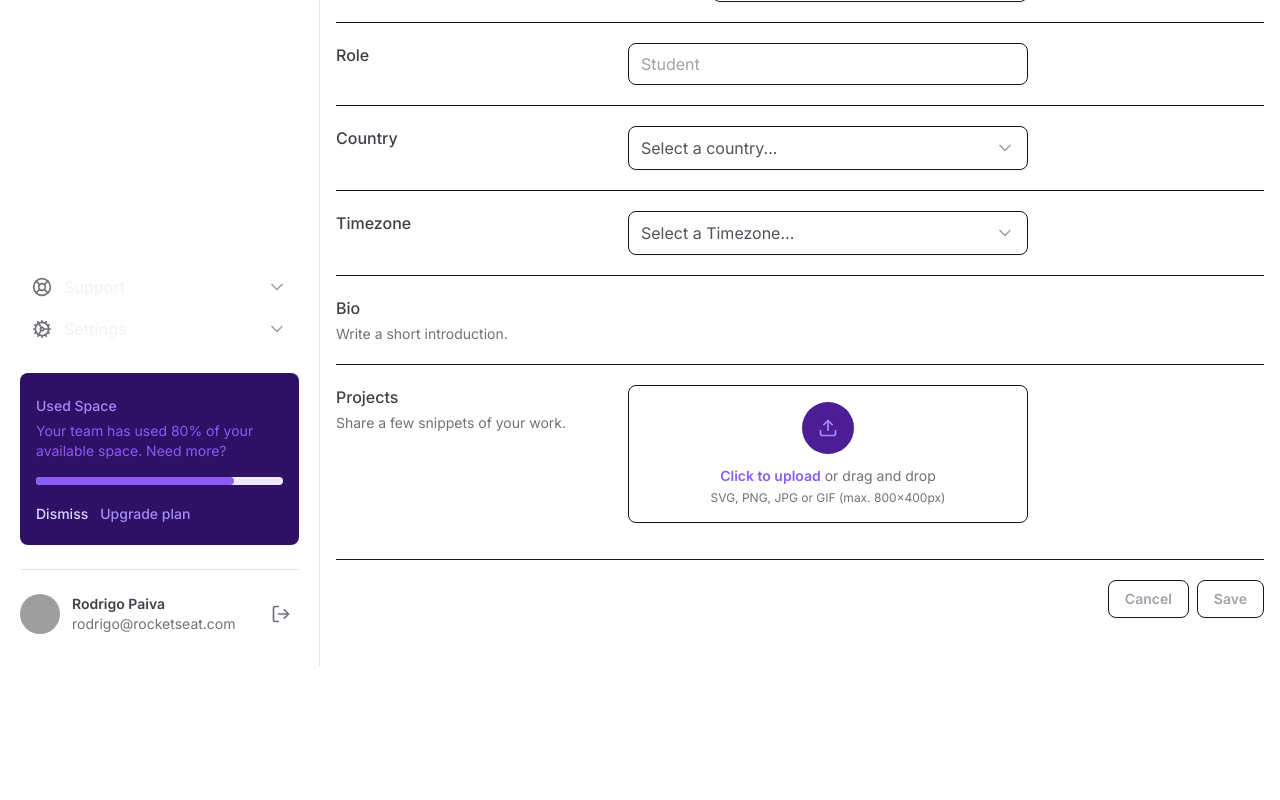
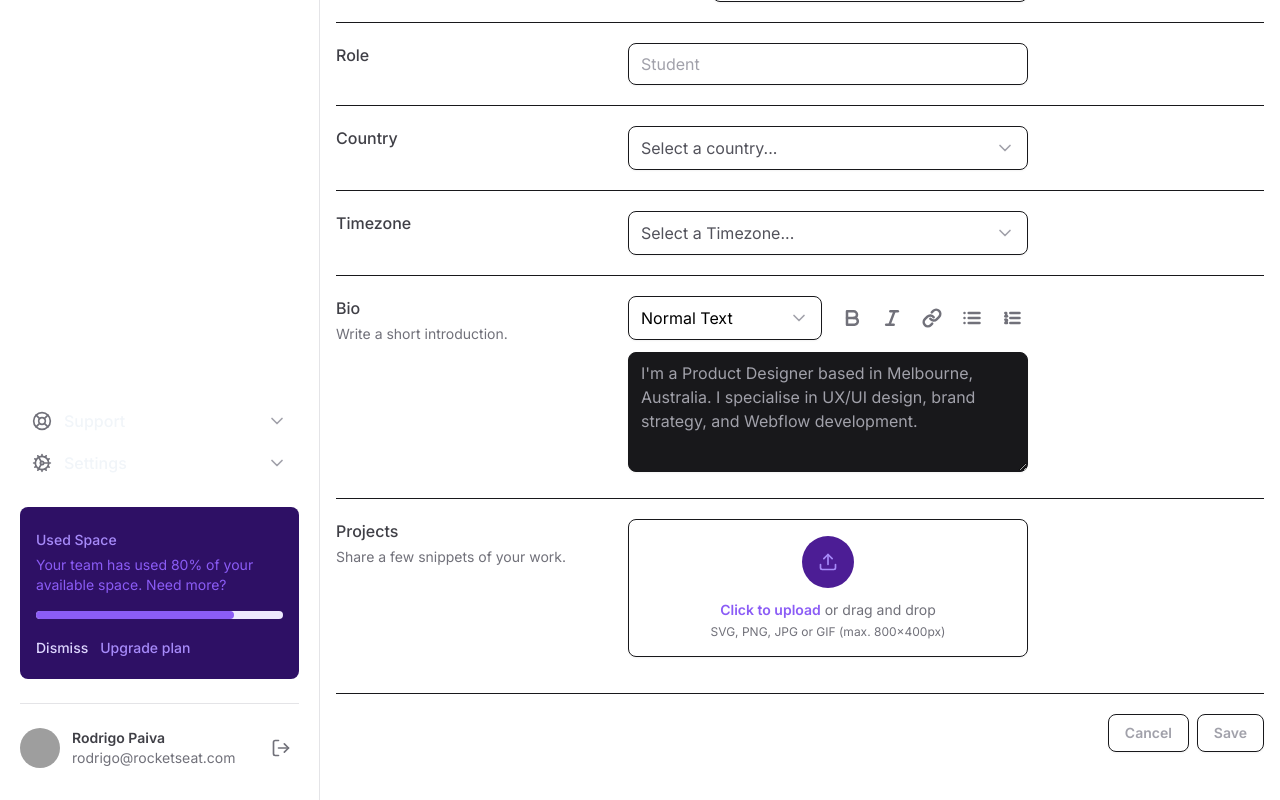
Before and after one commit to rdg-404/untitled-ui, a Next.js app: page / in a window 1280 px wide. Shown: the part 552-1352 px from the top of the page. Before the commit the page ends 1218 px from the top, so only its background shows below. Built offline with nearby package versions, Linux system fonts and the light colour scheme; grey boxes are pictures that could not be loaded.

Commit message:
style-build textarea with componetization

```diff
--- a/src/app/page.tsx
+++ b/src/app/page.tsx
@@ -1,10 +1,10 @@
 import { Input } from '@/components/Input'
 import { SettingsTabs } from '@/components/SettingsTabs'
-import { Mail } from 'lucide-react'
+import { Bold, Italic, Link, List, ListOrdered, Mail } from 'lucide-react'
 import * as FileInput from '@/components/Form/FileInput'
 import { Select } from '@/components/Form/Select'
-import { SelectLabel } from '@radix-ui/react-select'
 import { SelectItem } from '@/components/Form/Select/SelecteItem'
+import { Textarea } from '@/components/Form/Textarea'
 
 export default function Home() {
   return (
@@ -152,6 +152,64 @@
                 Write a short introduction.
               </span>
             </label>
+
+            <div className="space-y-3">
+              <div className="grid grid-cols-2 gap-3">
+                <Select placeholder="" defaultValue="normal">
+                  <SelectItem
+                    value="normal"
+                    defaultChecked
+                    text="Normal Text"
+                  />
+                  <SelectItem value="md" text="Markdown" />
+                </Select>
+
+                <div className="flex items-center gap-1">
+                  <button
+                    type="button"
+                    className="rounded-md p-2 hover:bg-violet-950"
+                  >
+                    <Bold className="h-5 w-5 text-zinc-500" strokeWidth={3} />
+                  </button>
+
+                  <button
+                    type="button"
+                    className="rounded-md p-2 hover:bg-violet-950"
+                  >
+                    <Italic className="h-5 w-5 text-zinc-500" strokeWidth={3} />
+                  </button>
+
+                  <button
+                    type="button"
+                    className="rounded-md p-2 hover:bg-violet-950"
+                  >
+                    <Link className="h-5 w-5 text-zinc-500" strokeWidth={3} />
+                  </button>
+
+                  <button
+                    type="button"
+                    className="rounded-md p-2 hover:bg-violet-950"
+                  >
+                    <List className="h-5 w-5 text-zinc-500" strokeWidth={3} />
+                  </button>
+
+                  <button
+                    type="button"
+                    className="rounded-md p-2 hover:bg-violet-950"
+                  >
+                    <ListOrdered
+                      className="h-5 w-5 text-zinc-500"
+                      strokeWidth={3}
+                    />
+                  </button>
+                </div>
+              </div>
+
+              <Textarea
+                id="bio"
+                defaultValue="I'm a Product Designer based in Melbourne, Australia. I specialise in UX/UI design, brand strategy, and Webflow development."
+              />
+            </div>
           </div>
 
           {/* Input Projects */}
--- a/src/components/Form/Select.tsx
+++ b/src/components/Form/Select/index.tsx
@@ -4,14 +4,14 @@
 import { ChevronDown } from 'lucide-react'
 import { ReactNode } from 'react'
 
-interface SelectProps {
+export interface SelectProps extends SelectPrimitive.SelectProps {
   children: ReactNode
   placeholder: string
 }
 
-export function Select({ children, placeholder }: SelectProps) {
+export function Select({ children, placeholder, ...props }: SelectProps) {
   return (
-    <SelectPrimitive.Root>
+    <SelectPrimitive.Root {...props}>
       <SelectPrimitive.Trigger className=" flex h-11 w-full items-center justify-between gap-2 rounded-lg border border-zinc-900 px-3 py-2 shadow-sm data-[placeholder]:text-zinc-600">
         <SelectPrimitive.Value
           placeholder={placeholder}
--- /dev/null
+++ b/src/components/Form/Textarea.tsx
@@ -0,0 +1,12 @@
+import { ComponentProps } from 'react'
+
+export type TextareaProps = ComponentProps<'textarea'>
+
+export function Textarea(props: TextareaProps) {
+  return (
+    <textarea
+      className="min-h-[120px] w-full resize-y rounded-lg border border-zinc-900 bg-zinc-900 px-3 py-2 text-zinc-400 shadow-sm"
+      {...props}
+    />
+  )
+}
```
